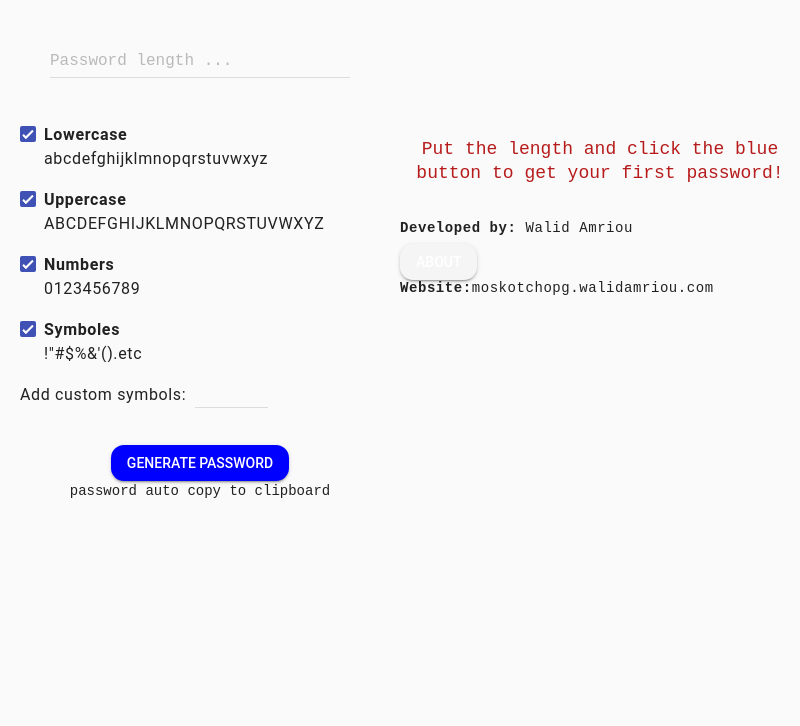
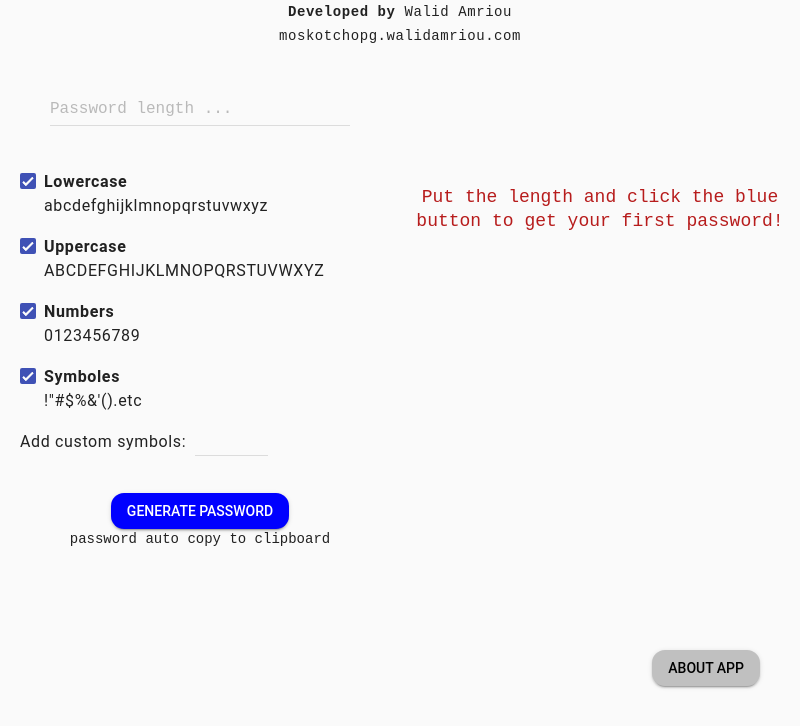
Before and after one commit to walidamriou/Moskotcho_Password_Generator_Desktop, an Electron app: page index.html in a window 800 px wide. Shown: the part 74-800 px from the top of the page. Drawn offline with nearby package versions, Linux system fonts and the light colour scheme.

Commit message:
Update index.html

```diff
--- a/index.html
+++ b/index.html
@@ -127,6 +127,16 @@
     .mdl-list__item {
       min-height: 65px;
     }
+
+    #About_page {
+      position: fixed;
+      display: block;
+      right: 0;
+      bottom: 0;
+      margin-right: 40px;
+      margin-bottom: 40px;
+      z-index: 900;
+    }
   </style>
 
   <style>
@@ -144,6 +154,8 @@
       <img src="img/icon.svg" width="50px" height="50px" style="background-color: #94ebee;">
       <b>Moskotcho Password Generator</b>
     </h4>
+    <h6> <b>Developed by</b> Walid Amriou </h6>
+<h6>moskotchopg.walidamriou.com</h6>
   </center>
 
 
@@ -268,21 +280,15 @@
 
 </center>
 
-<br>
-
-<h6> <b>Developed by:</b> Walid Amriou </h6>
-<button
-id="open_about"
-class="mdl-button mdl-js-button mdl-button--raised mdl-js-ripple-effect mdl-button--accent"
-style="border-radius:13px;background-color: whitesmoke"
-onclick=" window.open('./about.html','_blank')"
->
-About
-</button>
-<h6><b>Website:</b>moskotchopg.walidamriou.com</h6>
 
 </div>
   </div>
+
+  <a href="" target="_blank" id="About_page" class="mdl-button mdl-js-button mdl-button--raised mdl-js-ripple-effect mdl-color-text--black"
+  style="border-radius:13px;background-color: silver"
+  >
+    About app
+  </a>
 
   <!-- Optional JavaScript -->
   <!-- jQuery first, then Popper.js, then Bootstrap JS -->
```
